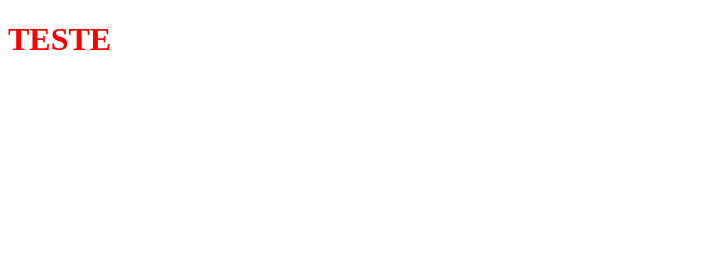
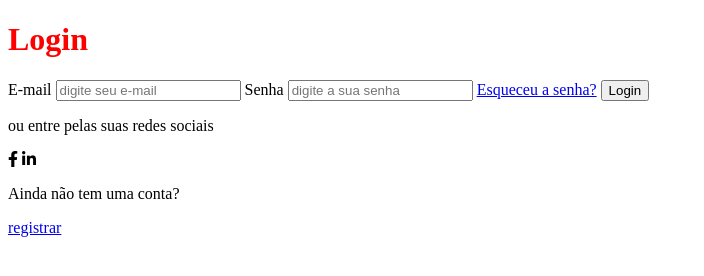
Before and after one commit to MesaqueNexus/tela_de_login, a plain HTML site: page index.html in a window 1280 px wide. Shown: the whole page, without its empty margins (0-704 px from the left). Drawn offline with Linux system fonts and the light colour scheme.

Commit message:
Html Finalizado

```diff
--- a/index.html
+++ b/index.html
@@ -5,10 +5,29 @@
     <meta http-equiv="X-UA-Compatible" content="IE=edge">
     <meta name="viewport" content="width=device-width, initial-scale=1.0">
     <title>Login</title>
-    <link rel="stylesheet" href="https://cdn.jsdelivr.net/npm/@fortawesome/fontawesome-free@5.15.4/css/fontawesome.min.css">
+    <link rel="stylesheet" href="https://cdnjs.cloudflare.com/ajax/libs/font-awesome/5.8.2/css/all.css">
     <link rel="stylesheet" href="css/style.css">
 </head>
 <body>
-    <h1>TESTE</h1>
+    <div id="login-container">
+        <h1>Login</h1>
+        <form action="">
+            <label for="email">E-mail</label>
+            <input type="email" name="email" id="email" placeholder="digite seu e-mail" autocomplete="off">
+            <label for="password">Senha</label>
+            <input type="password" name="password" id="password" placeholder="digite a sua senha">
+            <a href="#" id="forgot-pass">Esqueceu a senha?</a>
+            <input type="submit" value="Login">
+        </form>
+    </div>
+    <div id="social-container">
+        <p>ou entre pelas suas redes sociais</p>
+        <i class="fab fa-facebook-f"></i>
+        <i class="fab fa-linkedin-in"></i>
+    </div>
+    <div id="register-container">
+        <p>Ainda não tem uma conta?</p>
+        <a href="#">registrar</a>
+    </div>
 </body>
 </html>
```
Also changed, not shown: img/background.jpg (added).
